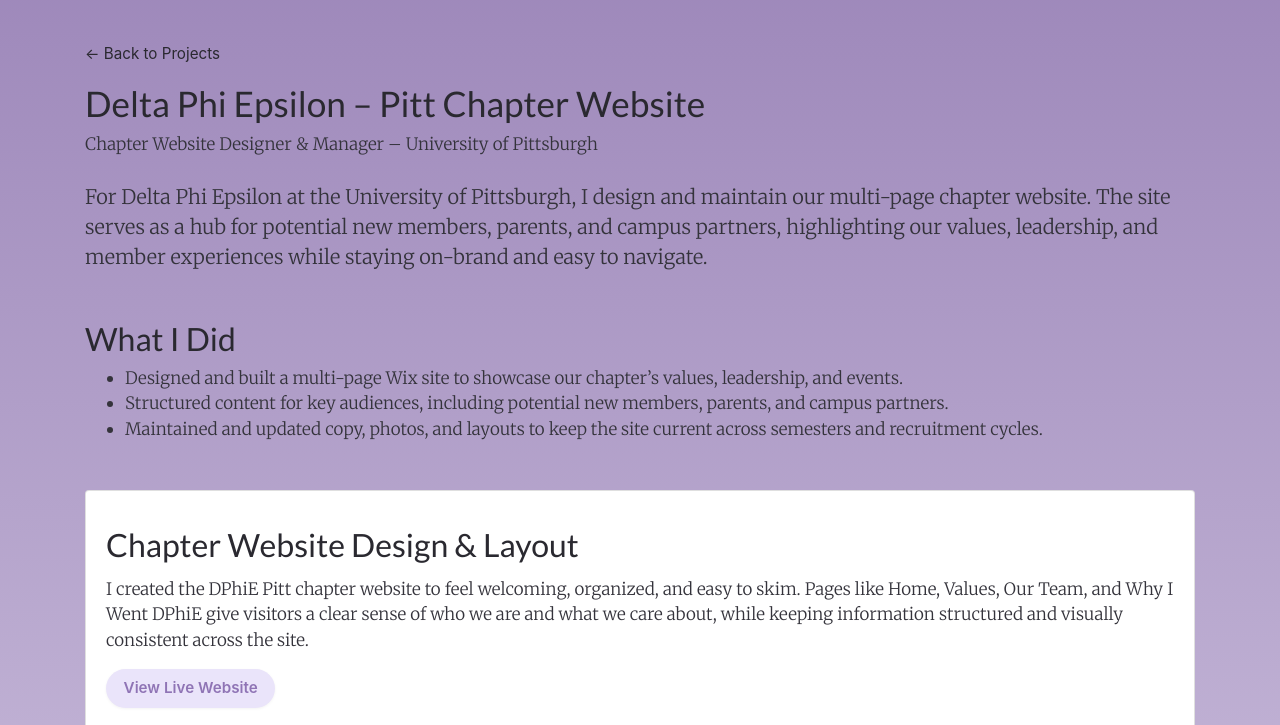
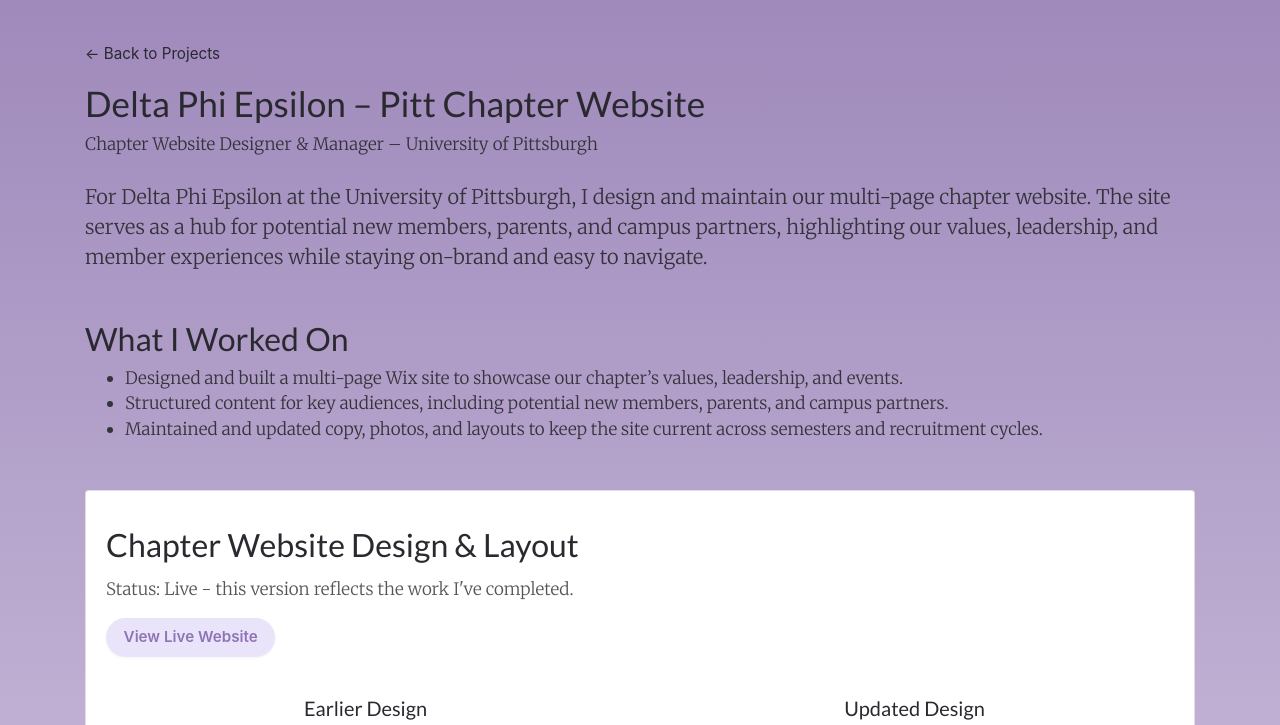
Before and after one commit to amandacot/covid-site, a website: page personal-website/dphie.html in a window 1280 px wide. Shown: the part 65-790 px from the top of the page. Drawn offline with nearby package versions, Linux system fonts and the light colour scheme.

Commit message:
Update dphie.html

```diff
--- a/personal-website/dphie.html
+++ b/personal-website/dphie.html
@@ -84,7 +84,7 @@
 
       <!-- OVERVIEW / RESPONSIBILITIES -->
       <section class="project-overview mb-5">
-        <h2 style="text-align:left;">What I Did</h2>
+        <h2 style="text-align:left;">What I Worked On</h2>
         <ul>
           <li>Designed and built a multi-page Wix site to showcase our chapter’s values, leadership, and events.</li>
           <li>Structured content for key audiences, including potential new members, parents, and campus partners.</li>
@@ -97,11 +97,8 @@
         <div class="card-body">
           <h2 class="card-title" style="text-align:left;">Chapter Website Design &amp; Layout</h2>
 
-          <p>
-            I created the DPhiE Pitt chapter website to feel welcoming, organized, and easy to
-            skim. Pages like Home, Values, Our Team, and Why I Went DPhiE give visitors a clear
-            sense of who we are and what we care about, while keeping information structured and
-            visually consistent across the site.
+        <p class="storefront-meta">
+             <strong>Status:</strong> Live - this version reflects the work I've completed.<br />
           </p>
 
           <div class="mb-3">
@@ -118,7 +115,7 @@
           <!-- Screenshots grid -->
           <div class="row g-4 mt-4">
             <div class="col-md-6">
-              <h3 class="h5">Earlier Version</h3>
+              <h3 class="h5">Earlier Design</h3>
               <div class="screenshot-frame">
                 <!-- replace with your real screenshot -->
                 <img
@@ -127,7 +124,7 @@
                 />
               </div>
             </div>
-            <div class="col-md-6">
+            <div class="col-md-6 project-right-col">
               <h3 class="h5">Updated Design</h3>
               <div class="screenshot-frame">
                 <!-- replace with your real screenshot -->
```
